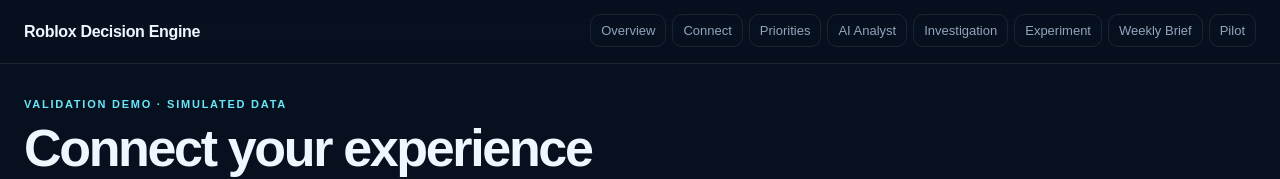
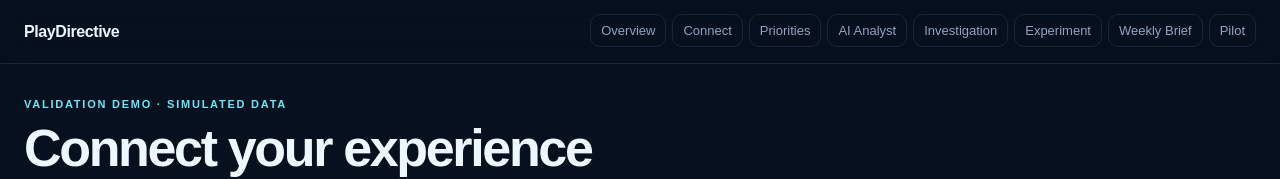
Before and after one commit to danielwauer-maker/roblox-decision-engine, a Next.js app in the folder apps/web/: page /demo/connect in a window 1280 px wide. Shown: the top 179 px of the page. Built offline with nearby package versions, Linux system fonts and the light colour scheme.

Commit message:
brand: update demo shell to PlayDirective

```diff
--- a/apps/web/app/demo/_components.tsx
+++ b/apps/web/app/demo/_components.tsx
@@ -30,7 +30,7 @@
     <main style={{ minHeight: "100vh", background: palette.bg, color: palette.text, fontFamily: "Arial, sans-serif" }}>
       <header style={{ position: "sticky", top: 0, zIndex: 10, borderBottom: `1px solid ${palette.border}`, background: "rgba(7,16,31,.94)", backdropFilter: "blur(14px)" }}>
         <div style={{ maxWidth: 1240, margin: "0 auto", padding: "14px clamp(16px,4vw,24px)", display: "flex", alignItems: "center", justifyContent: "space-between", gap: 18, flexWrap: "wrap" }}>
-          <a href="/" style={{ textDecoration: "none", color: palette.text, fontWeight: 800, letterSpacing: "-.02em" }}>Roblox Decision Engine</a>
+          <a href="/" style={{ textDecoration: "none", color: palette.text, fontWeight: 900, letterSpacing: "-.025em" }}>PlayDirective</a>
           <nav style={{ display: "flex", gap: 6, overflowX: "auto", maxWidth: "100%", paddingBottom: 2 }}>
             {nav.map(([label, href]) => <a key={href} href={href} style={{ color: palette.muted, textDecoration: "none", fontSize: 13, whiteSpace: "nowrap", padding: "8px 10px", borderRadius: 10, border: `1px solid ${palette.border}` }}>{label}</a>)}
           </nav>
```
